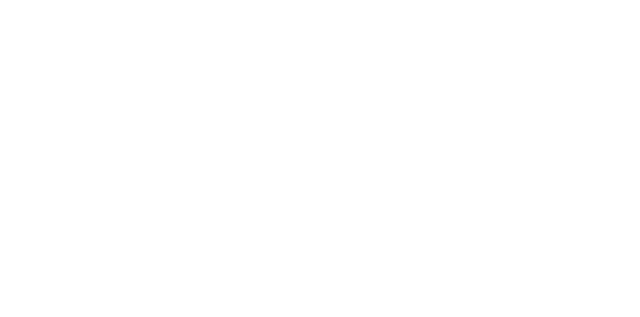
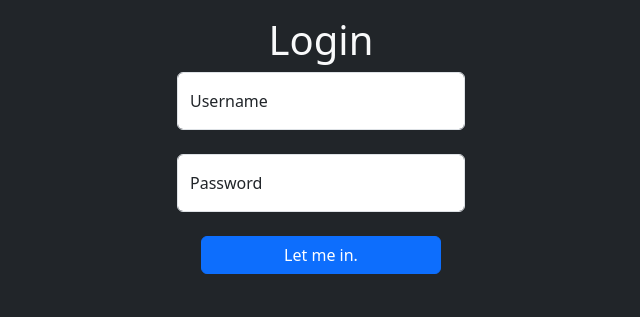
Before and after one commit to marthasantos/formbootstrap, a plain HTML site: page index.html in a window 1280 px wide. Shown: the whole page, without its empty margins (319-959 px from the left). Drawn offline with nearby package versions, Linux system fonts and the light colour scheme.

Commit message:
criação do form com bootstrap

```diff
--- a/index.html
+++ b/index.html
@@ -12,7 +12,32 @@
     />
     <title>Document</title>
   </head>
-  <body>
+  <body class="bg-dark">
+    <div class="container w-25 p-3">
+        <h1 class="text-light text-center">Login</h1>
+      <div class="form-floating mb-4">
+        <input
+          type="email"
+          class="form-control"
+          id="floatingInput"
+          placeholder="name@example.com"
+        />
+        <label for="floatingInput">Username</label>
+      </div>
+      <div class="form-floating">
+        <input
+          type="password"
+          class="form-control"
+          id="floatingPassword"
+          placeholder="Password"
+        />
+        <label for="floatingPassword">Password</label>
+        <div class="d-grid gap-2 col-6 mx-auto p-4 w-100">
+          <button class="btn btn-primary" type="button">Let me in.</button>
+        </div>
+      </div>
+    </div>
+
     <script
       src="https://cdn.jsdelivr.net/npm/bootstrap@5.3.0-alpha2/dist/js/bootstrap.bundle.min.js"
       integrity="sha384-qKXV1j0HvMUeCBQ+QVp7JcfGl760yU08IQ+GpUo5hlbpg51QRiuqHAJz8+BrxE/N"
```
